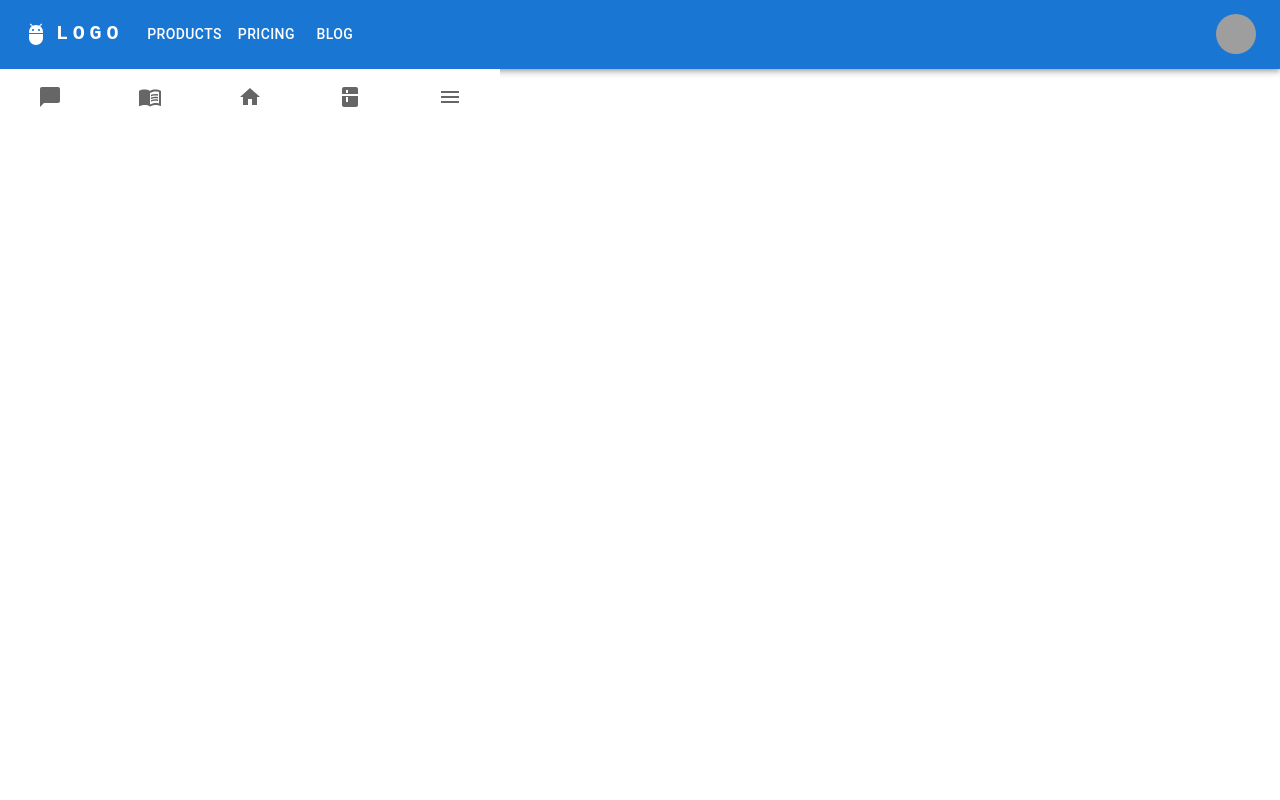
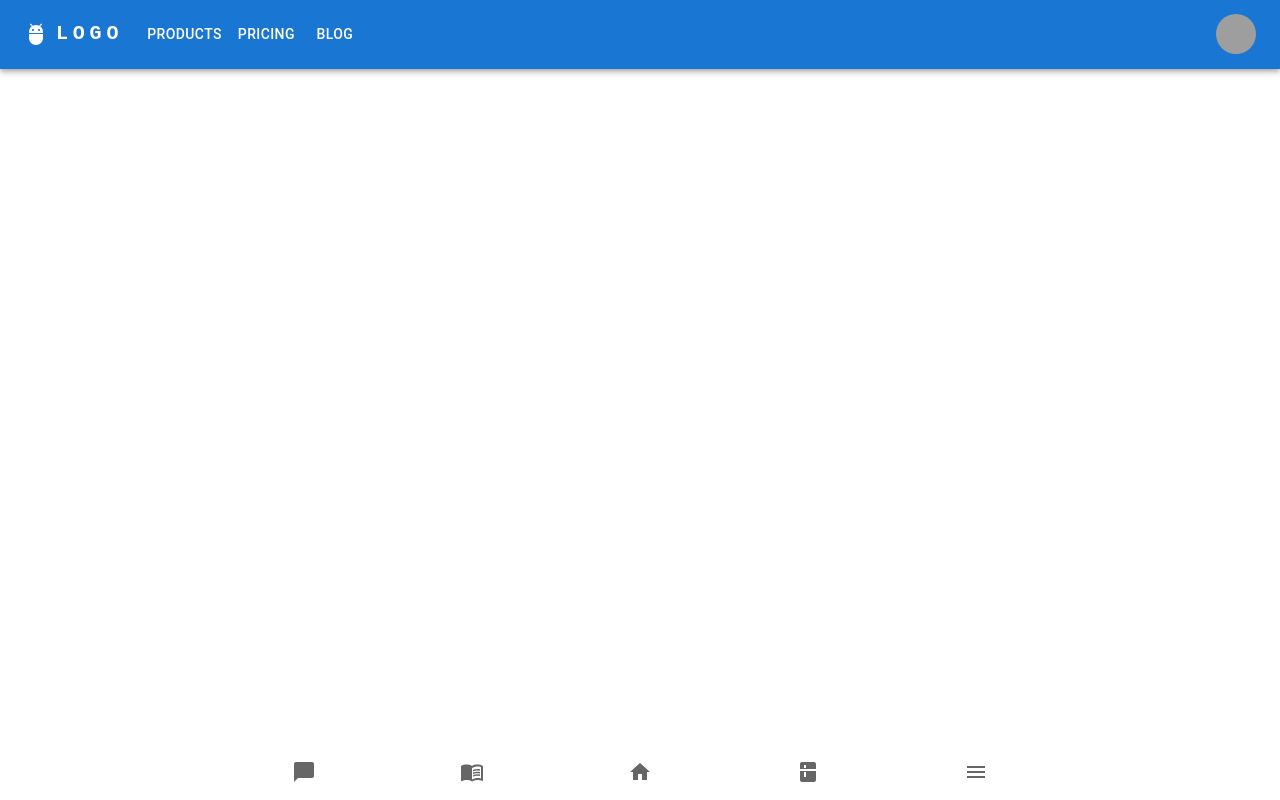
Before and after one commit to Zephyr709/meal-master, a React (Create React App) app: page / in a window 1280 px wide. Built offline with nearby package versions, Linux system fonts and the light colour scheme; grey boxes are pictures that could not be loaded.

Commit message:
bottom nav positioning

```diff
--- a/src/App.tsx
+++ b/src/App.tsx
@@ -1,15 +1,16 @@
 import React from 'react';
 import './App.css';
 import ResponsiveAppBar from './components/AppBar';
-import { BottomNavigation } from '@mui/material';
 import LabelBottomNavigation from './components/LabelBottomNavigation';
+import Box from '@mui/material/Box';
 
 function App() {
   return (
-    <div>
-      <ResponsiveAppBar/>
-      <LabelBottomNavigation/>
-    </div>
+    <Box>
+      <ResponsiveAppBar />
+
+      <LabelBottomNavigation />
+    </Box>
 
 
   )
--- a/src/components/LabelBottomNavigation.tsx
+++ b/src/components/LabelBottomNavigation.tsx
@@ -17,9 +17,20 @@ export default function LabelBottomNavigation() {
   };
 
   return (
-    <BottomNavigation sx={{ width: 500 }} value={value} onChange={handleChange}>
+    <BottomNavigation
+    sx={{
+      position: 'fixed',
+      bottom: '0',
+      left: '0',
+      display: 'flex',
+      justifyContent: 'center',
+      alignItems: 'center',
+      width:'100%'
+    }}
+    value={value}
+    onChange={handleChange}>
       <BottomNavigationAction
-        label="AI Assistant"
+        label="Assistant"
         value="assistant"
         icon={<ChatBubbleIcon />}
       />
--- a/src/index.css
+++ b/src/index.css
@@ -11,5 +11,3 @@ code {
   font-family: source-code-pro, Menlo, Monaco, Consolas, 'Courier New',
     monospace;
 }
-
-/* hello */
```
